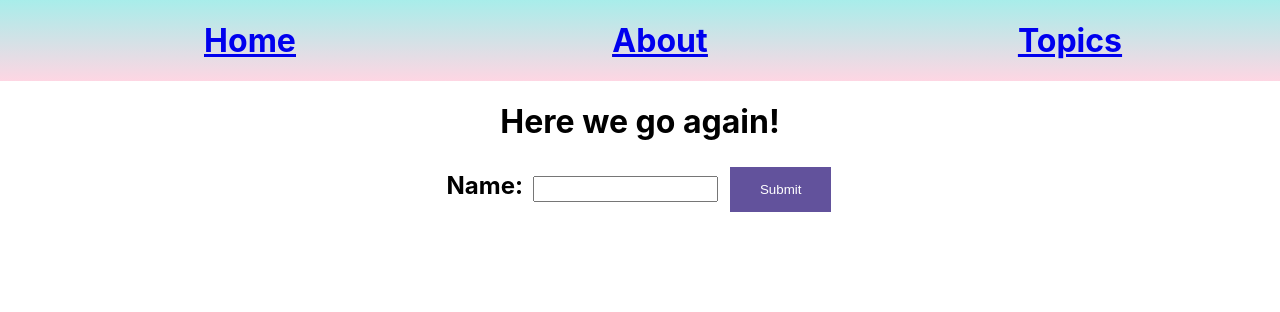
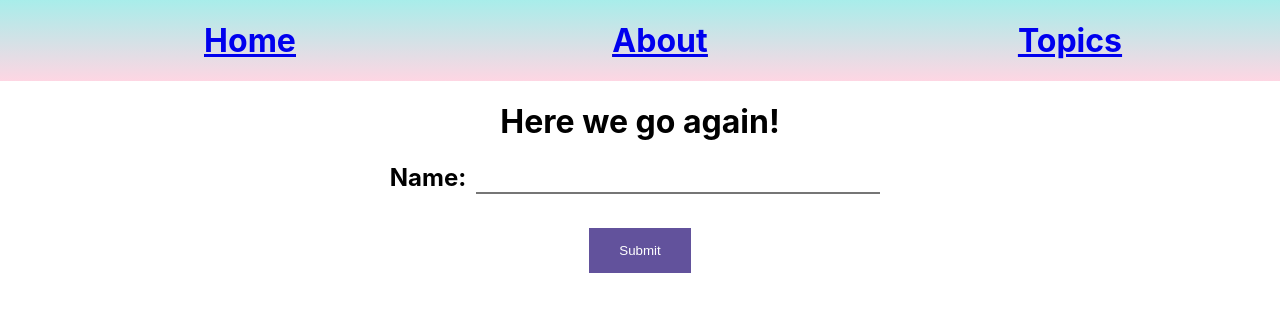
Before and after one commit to Plasnid/react_routing_simpleform, a React (Create React App) app: page / in a window 1280 px wide. Shown: the top 312 px of the page. Built offline with nearby package versions, Linux system fonts and the light colour scheme.

Commit message:
styling improved on the form

```diff
--- a/src/NameForm.js
+++ b/src/NameForm.js
@@ -11,10 +11,12 @@ function NameForm(props){
     }
         return (
             <form onSubmit={goToThanks}>
-                <label>
-                Name:
-                <input type="text" onChange={props.handleChange} />
-                </label>
+                <section>
+                    <label>
+                    Name:
+                    <input type="text" onChange={props.handleChange} />
+                    </label>
+                </section>
                 <input type="submit" value="Submit" />
             </form>
         );
--- a/src/Thanks.js
+++ b/src/Thanks.js
@@ -1,6 +1,9 @@
 function Thanks(props){
     return (
-        <h2>Thanks so much!{props.namer} </h2>
+        <section>
+            <h2>Thanks so much {props.namer}!</h2>
+            <p>You are awesome</p>
+        </section>
     )
 }
 export default Thanks;
--- a/src/form.css
+++ b/src/form.css
@@ -1,3 +1,4 @@
+
 label{
     font-size: 1.5em;
     font-weight: bold;
@@ -5,6 +6,13 @@ label{
 input[type="text"]{
     height: 1.5em;
     margin: 0 10px 0;
+    border-top: none;
+    border-left: none;
+    border-right: none;
+    width: 400px;
+}
+form>section{
+    margin-bottom: 30px;
 }
 input[type="submit"]{
     background-color: #62529c;
```
